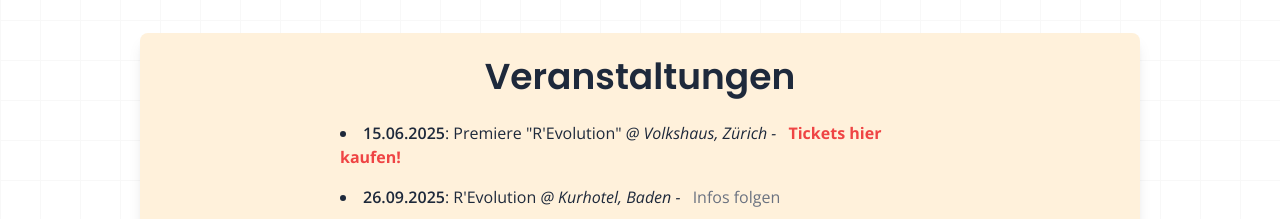
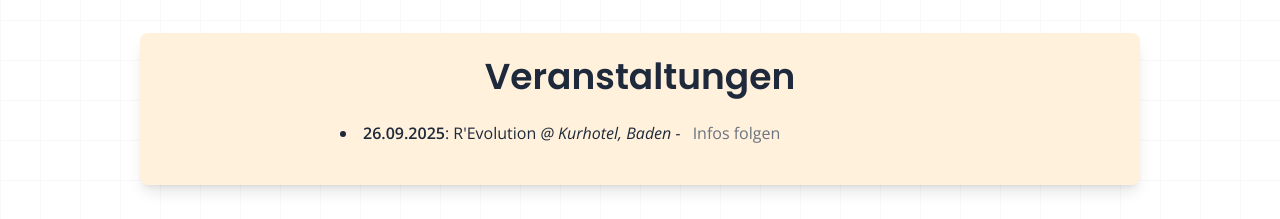
Before and after one commit to vntero/cafeaulait, a SvelteKit app: page / in a window 1280 px wide. Shown: the part 780-999 px from the top of the page. Built offline with nearby package versions, Linux system fonts and the light colour scheme.

Commit message:
removes vokhaus event from upcoming

```diff
--- a/src/components/Intro.svelte
+++ b/src/components/Intro.svelte
@@ -5,12 +5,12 @@
   import Register from './Register.svelte'
 
   let events = [
-    {
-      date: '15.06.2025',
-      title: `Premiere "R'Evolution"`,
-      location: 'Volkshaus, Zürich -',
-      note: 'Tickets hier kaufen!',
-    },
+    // {
+    //   date: '15.06.2025',
+    //   title: `Premiere "R'Evolution"`,
+    //   location: 'Volkshaus, Zürich -',
+    //   note: 'Tickets hier kaufen!',
+    // },
     {
       date: '26.09.2025',
       title: `R'Evolution`,
```
